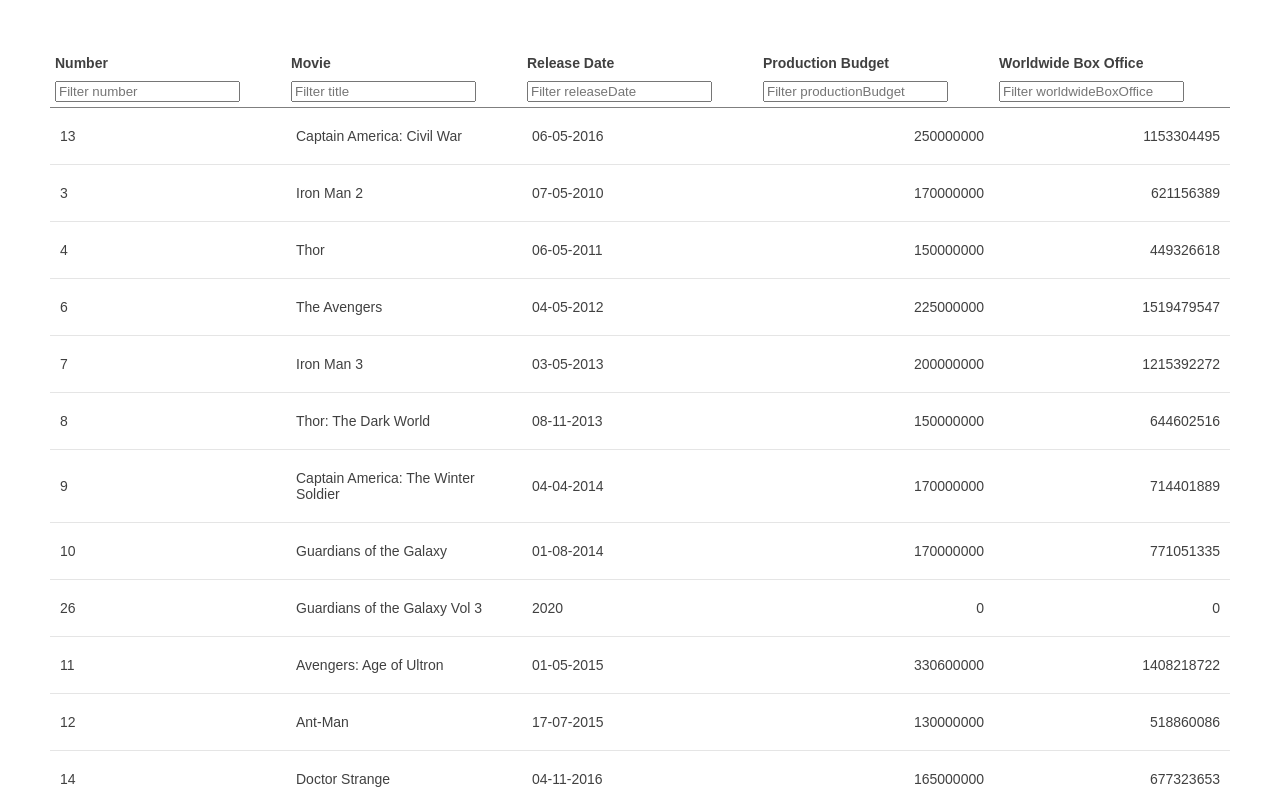
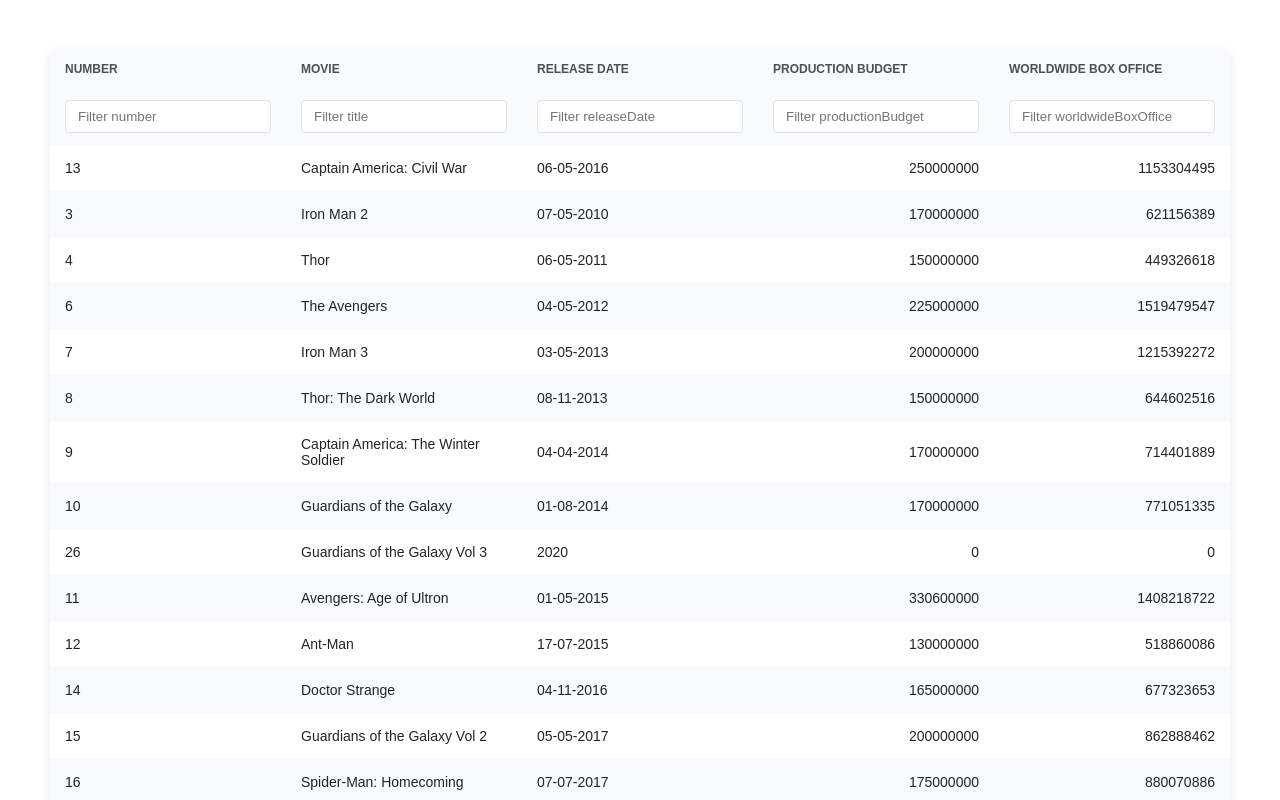
Before and after one commit to Fawadkhan/react-table, a React (Create React App) app: page / in a window 1280 px wide. Shown: the top 800 px of the page. Built offline with nearby package versions, Linux system fonts and the light colour scheme.

Commit message:
feat: adjust styles and UI

```diff
--- a/src/components/Table/Table.module.css
+++ b/src/components/Table/Table.module.css
@@ -1,37 +1,52 @@
+@import '../../styles/globals/_variables.css';
+
 .table {
   width: 100%;
+  table-layout: fixed;
+  border-spacing: 0;
+  border-radius: 8px;
+  box-shadow: var(--shadow-primary);
+}
 
-  table-layout: fixed;
+.table-input {
+  width: 100%;
+  padding: 8px 12px;
+  color: var(--color-primary);
+  background-color: var(--color-background);
+  border: 1px solid var(--color-border);
+  border-radius: 4px;
+}
 
-  border-collapse: collapse;
-  border-spacing: 0px;
+.table thead {
+  background-color: var(--color-header-background);
 }
 
 .table thead tr:last-child {
-  border-bottom: 1px solid rgba(0, 0, 0, 0.5);
+  border-bottom: 2px solid var(--color-border);
 }
 
 .table tbody tr {
-  border-bottom: 1px solid rgba(0, 0, 0, 0.1);
+  border-bottom: 1px solid var(--color-border);
 }
 
 .table th {
   text-align: left;
-  vertical-align: center;
-  padding: 5px;
-  width: 100%;
+  vertical-align: middle;
+  padding: 12px 15px;
+  font-weight: 600;
+  color: var(--color-primary);
+  text-transform: uppercase;
+  font-size: 12px;
 }
 
 .table td {
-  padding-top: 20px;
-  padding-bottom: 20px;
-
-  padding-left: 10px;
-  padding-right: 10px;
+  padding: 15px;
+  vertical-align: middle;
+  color: var(--color-secondary);
 }
 
 .table tbody tr:hover {
-  background-color: rgba(0, 0, 0, 0.05);
+  background-color: var(--color-hover-background);
 }
 
 .cell-type-money {
@@ -40,5 +55,9 @@
 
 .sort-icon {
   margin-left: 5px;
-  vertical-align: bottom;
+  vertical-align: middle;
 }
+
+.table tbody tr:nth-child(even) {
+  background-color: var(--color-even-row);
+}
--- a/src/components/Table/TableBody.tsx
+++ b/src/components/Table/TableBody.tsx
@@ -8,7 +8,7 @@
     types: Record<string, TableCellType>;
   }> = ({ columns, rows, types }) => (
     <tbody>
-      {rows.map((row, index) => (
+      {rows ? rows.map((row, index) => (
         <tr key={index} data-testid={`row-${index}`} role="row">
           {columns.map(({ id }) => (
 
@@ -21,6 +21,6 @@
             </td>
           ))}
         </tr>
-      ))}
+      )) : 'No data' }
     </tbody>
   );
--- a/src/components/Table/TableFilterRow.tsx
+++ b/src/components/Table/TableFilterRow.tsx
@@ -1,5 +1,6 @@
 import React from "react";
 import { Column } from "../../types";
+import classNames from "./Table.module.css";
 
 export const TableFilterRow: React.FC<{
     columns: Column[];
@@ -11,6 +12,7 @@
         <th key={id}>
           <input
             type="text"
+            className={classNames[`table-input`]}
             placeholder={`Filter ${id}`}
             onChange={(e) => onFilterChange(id, e.target.value)}
             value={filters[id] || ''}
--- /dev/null
+++ b/src/styles/globals/_variables.css
@@ -0,0 +1,12 @@
+:root {
+    --color-primary: #495057;
+    --color-secondary: #212529;
+    --color-background: #fff;
+    --color-border: #ced4da;
+    --color-hover-background: #f1f3f5;
+    --color-header-background: #f8f9fa;
+    --color-even-row: #f8f9fa;
+    --color-odd-row: #ffffff;
+    --shadow-primary: 0 2px 10px rgba(0, 0, 0, 0.1);
+    --color-border: #dee2e6;
+  }
```
